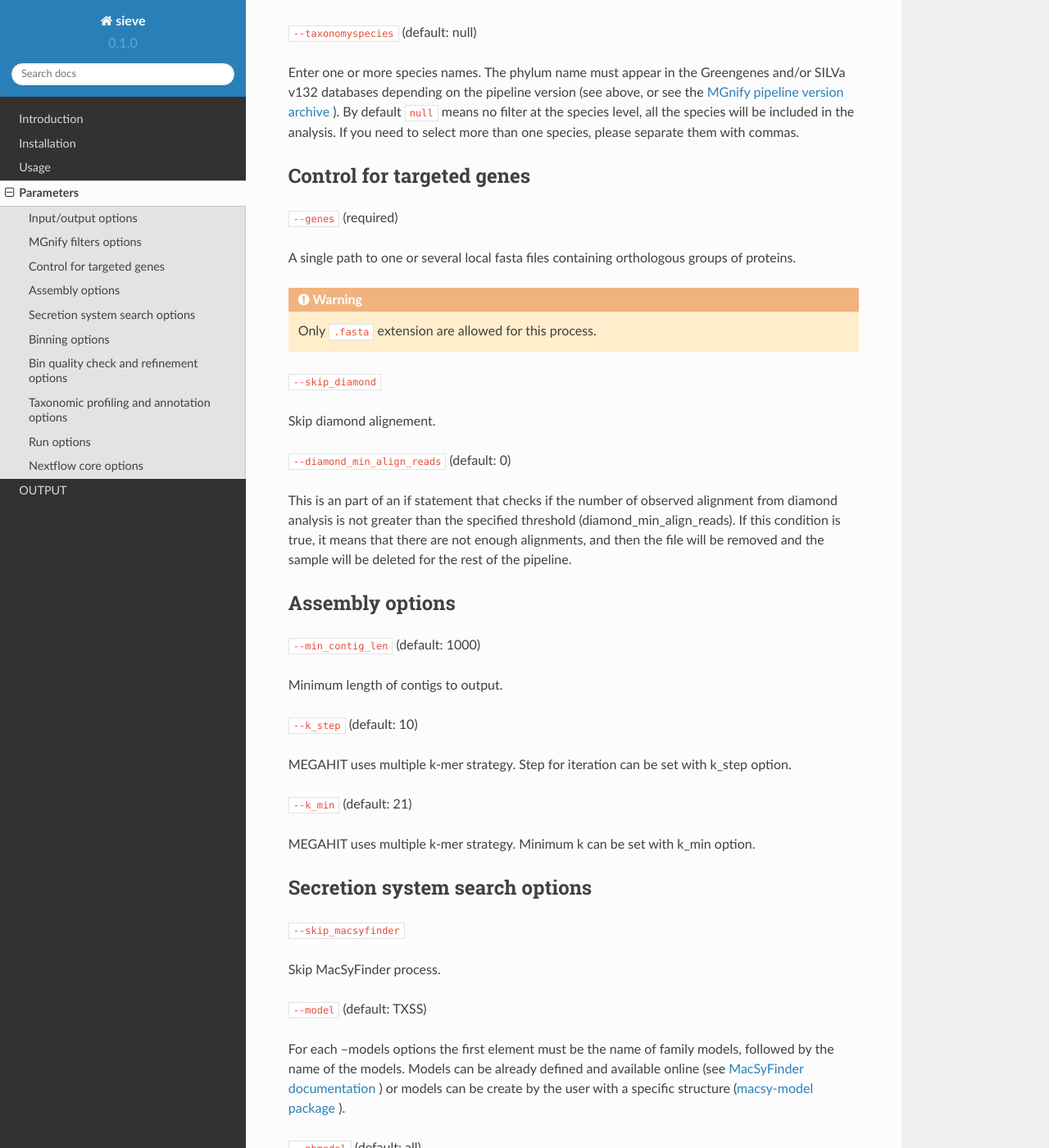
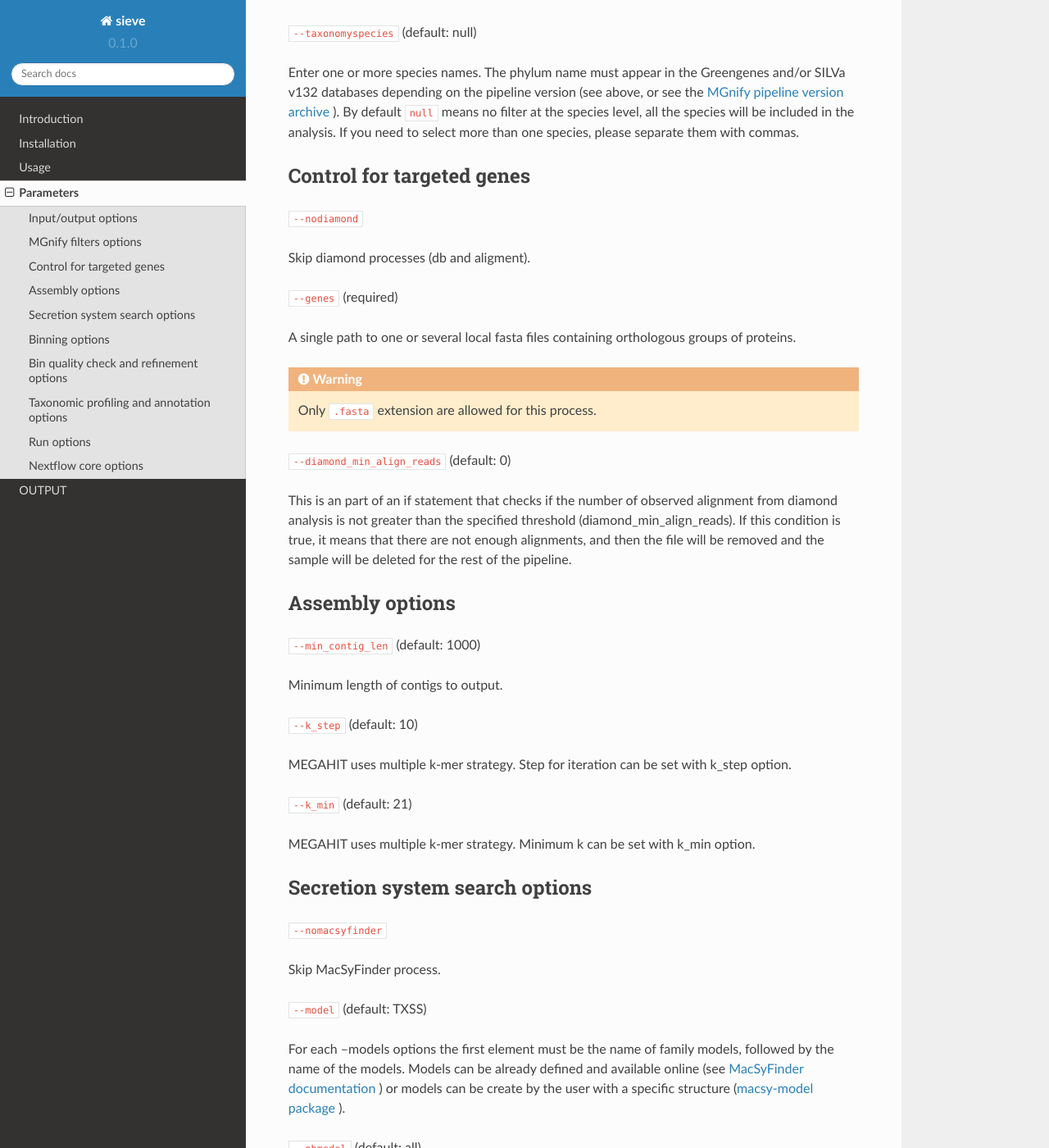
Before and after one commit to matiasWanntorp/sieve-doc, a Sphinx documentation site: the page built from docs/source/parameters.rst, in a window 1280 px wide and 1400 px high, scrolled down 3184 px. Shown: the whole window at 82% size. Built offline with Sphinx 7.4.7 and the Read the Docs theme 2.0.0, drawn with Linux system fonts in a browser that asks for light colours.

Commit message:
Update parameters.rst

```diff
--- a/docs/source/parameters.rst
+++ b/docs/source/parameters.rst
@@ -103,6 +103,10 @@ Enter one or more species names. The phylum name must appear in the Greengenes a
 Control for targeted genes
 --------------------------
 
+``--nodiamond``
+
+Skip diamond processes (db and aligment).
+
 ``--genes`` (required)
 
 A single path to one or several local fasta files containing orthologous groups of proteins.
@@ -110,10 +114,6 @@ A single path to one or several local fasta files containing orthologous groups
 .. WARNING::
 
    Only ``.fasta`` extension are allowed for this process.
-
-``--skip_diamond``
-
-Skip diamond alignement.
 
 ``--diamond_min_align_reads`` (default: 0)
 
@@ -137,7 +137,7 @@ MEGAHIT uses multiple k-mer strategy. Minimum k can be set with k_min option.
 Secretion system search options
 -------------------------------
 
-``--skip_macsyfinder``
+``--nomacsyfinder``
 
 Skip MacSyFinder process.
 
```
